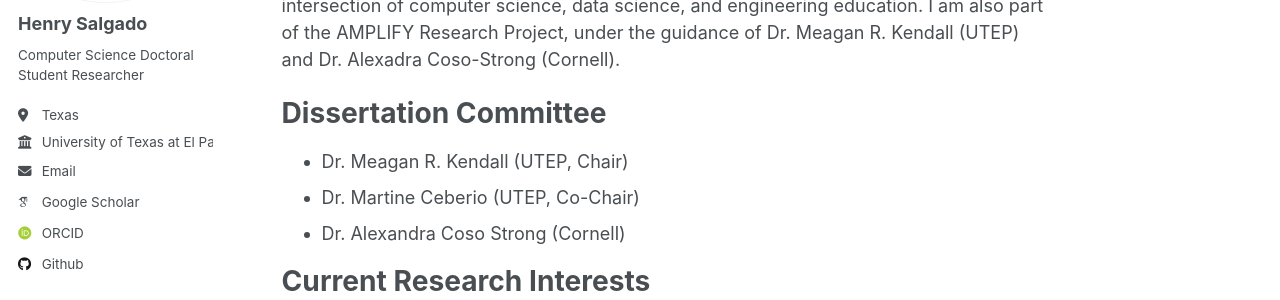
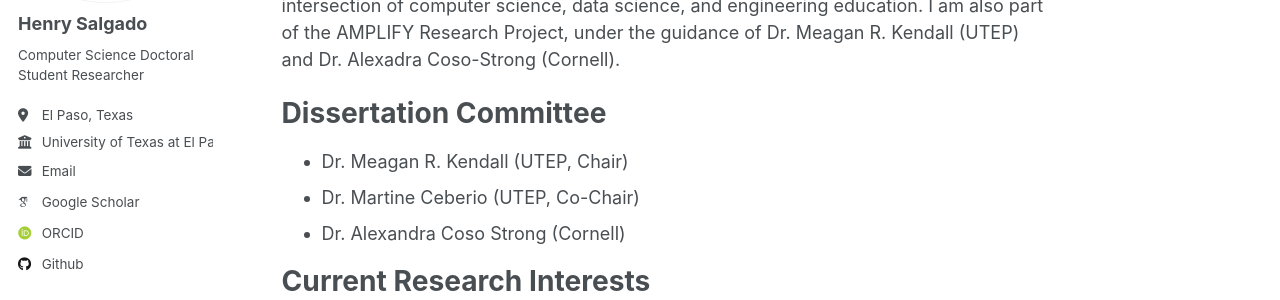
Before and after one commit to eigenhenry/eigenhenry.github.io, a Jekyll site: the page built from _pages/about.md, in a window 1280 px wide. Shown: the part 237-537 px from the top of the page. Built offline with Jekyll 4.4.1, drawn with Linux system fonts in a browser that asks for light colours; some web fonts are replaced.

Commit message:
Update _config.yml

```diff
--- a/_config.yml
+++ b/_config.yml
@@ -11,7 +11,7 @@ locale                   : "en-US"
 title                    : "HS"
 title_separator          : "-"
 name                     : &name "Henry Salgado"
-description              : &description "Doctoral Student at UT - El Paso"
+description              : &description "PhD Student at UT - El Paso"
 URL                      : https://eigenhenry.github.io # the base hostname & protocol for your site e.g. "https://eigenhenry.github.io"
 baseurl                  : "" # the subpath of your site, e.g. "/blog"
 repository               : "https://eigenhenry.github.io"
@@ -25,7 +25,7 @@ author:
   name             : "Henry Salgado"
   pronouns         : # example: "she/her"
   bio              : "Computer Science Doctoral Student Researcher "
-  location         : "Texas"
+  location         : "El Paso, Texas"
   employer         : "University of Texas at El Paso"
   uri              : #
   email            : "hsalgado@miners.utep.edu"
```
